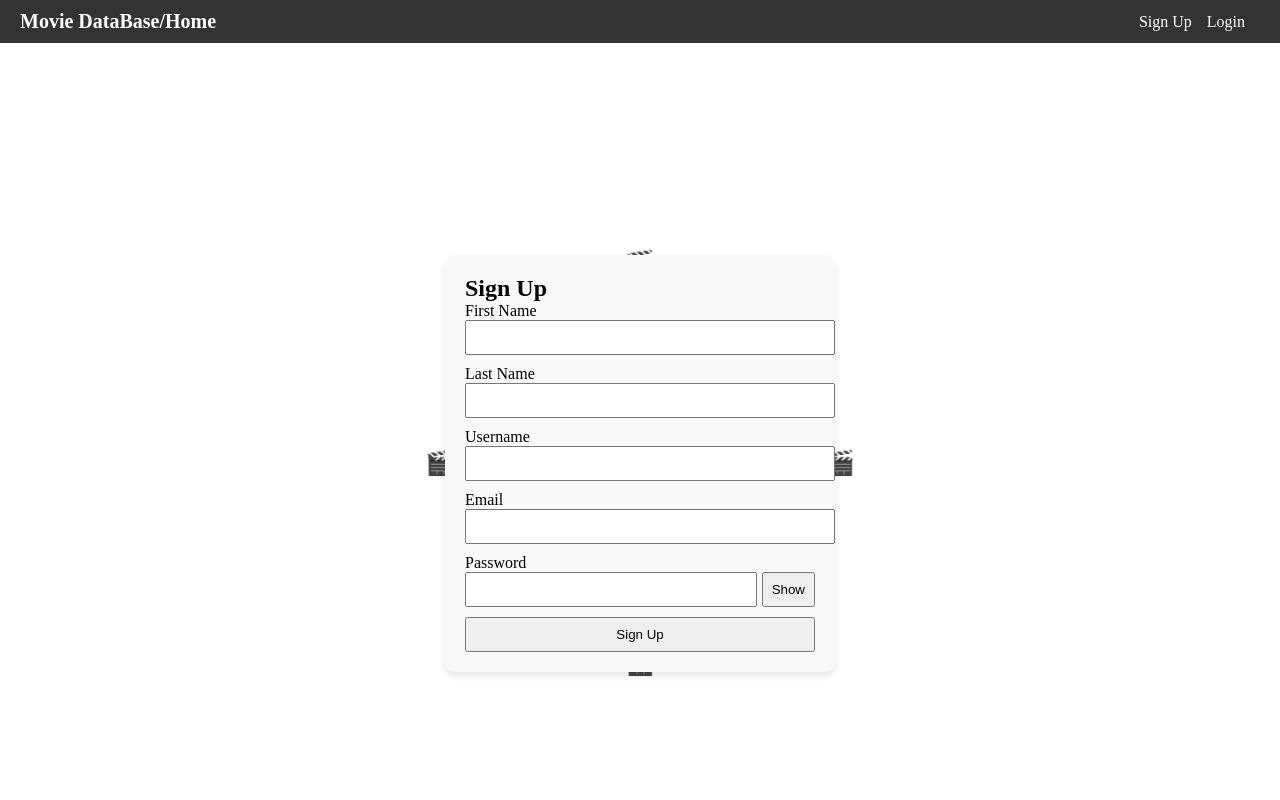
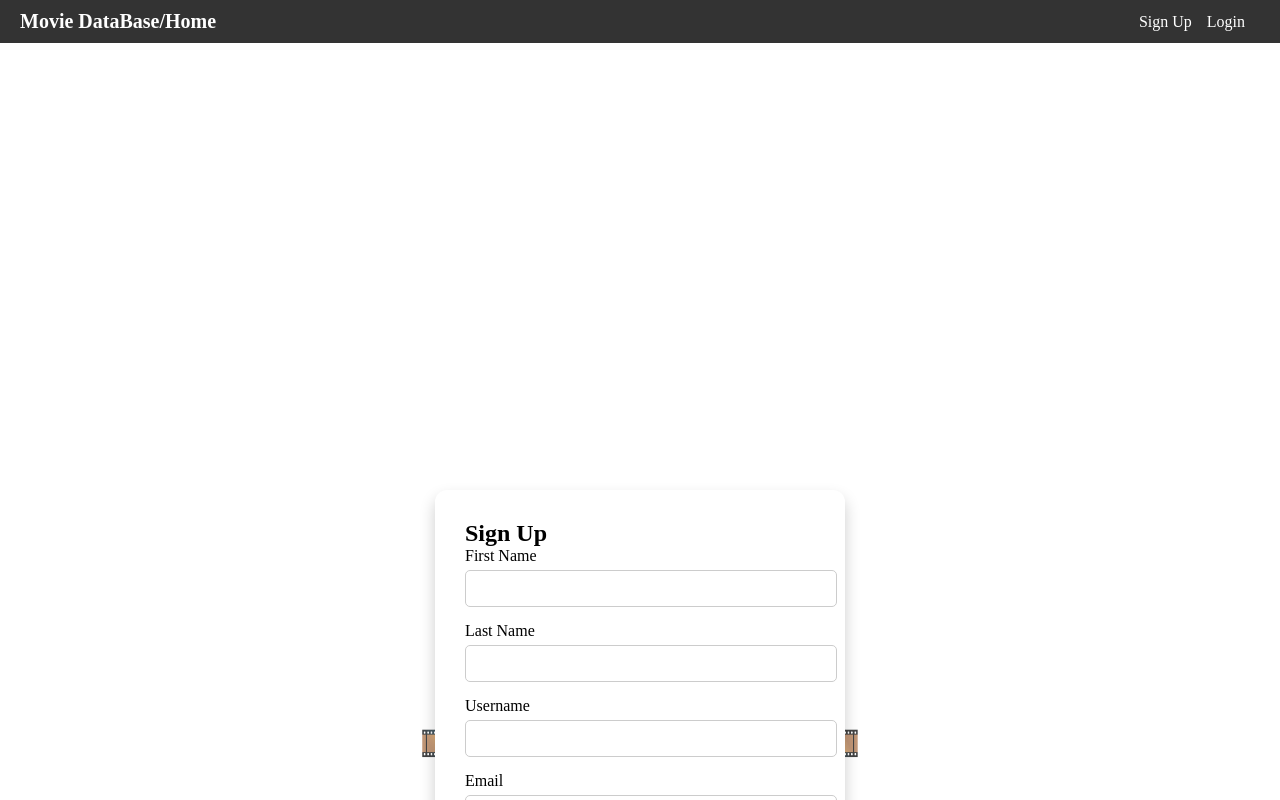
Before and after one commit to minyardlucky/MovieDB3, a React (Vite) app: page /signup in a window 1280 px wide. Shown: the top 800 px of the page. Built offline with nearby package versions, Linux system fonts and the light colour scheme; no server answers.

Commit message:
working on signup

```diff
--- a/src/components/SignUp/SignUp.jsx
+++ b/src/components/SignUp/SignUp.jsx
@@ -14,12 +14,14 @@ const getReelStyle = (index) => {
 
   return {
     position: 'absolute',
+    // Position relative to the center of the main container
     top: `calc(50% + ${y}px)`,
     left: `calc(50% + ${x}px)`,
-    transform: 'translate(-50%, -50%)', // Center the reel icon
-    fontSize: '24px', // Size of the reel icon
-    color: '#FFD700', // Gold color for movie reel
-    zIndex: 1, // Keep reels behind the form for a nice effect
+    // Center the reel icon perfectly
+    transform: 'translate(-50%, -50%)',
+    fontSize: '32px', // Increased size for visibility
+    color: '#9370DB', // Medium Purple color
+    zIndex: 1, // Keep reels behind the form
   };
 };
 
@@ -77,97 +79,118 @@ function SignUp({ setUser }) {
   };
 
   return (
-    // 1. Full-page container for centering and relative positioning
+    // 1. Full-page container for centering, relative positioning, and circle spacing
     <div
       style={{
         display: "flex",
         justifyContent: "center",
         alignItems: "center",
-        minHeight: "100vh", // Ensures it takes up full viewport height
-        padding: "20px",
-        position: "relative", // Crucial for positioning the reels absolutely
+        minHeight: "100vh",
+        // IMPORTANT FIX: Added large padding to prevent the absolutely positioned reels
+        // from being cut off by the container's edges.
+        padding: "300px",
+        position: "relative",
       }}
     >
 
-      {/* 2. Container for the form to apply a style */}
+      {/* 2. Form Container */}
       <div
         style={{
-          backgroundColor: '#f9f9f9',
-          padding: '20px',
-          borderRadius: '10px',
-          boxShadow: '0 4px 8px rgba(0, 0, 0, 0.1)',
+          backgroundColor: 'white', // Changed to white for better contrast
+          padding: '30px',
+          borderRadius: '12px',
+          boxShadow: '0 8px 16px rgba(0, 0, 0, 0.2)',
           maxWidth: '350px',
           width: '100%',
           zIndex: 2, // Keep the form in front of the reels
         }}
       >
         <h2>Sign Up</h2>
-        <form onSubmit={handleSignUp} style={{}}>
-          <div style={{ marginBottom: "10px" }}>
-            <label>First Name</label>
+        <form onSubmit={handleSignUp}>
+          <div style={{ marginBottom: "15px" }}>
+            <label style={{ display: "block", marginBottom: "5px" }}>First Name</label>
             <input
               type="text"
               value={firstName}
               onChange={(e) => setFirstName(e.target.value)}
-              style={{ width: "100%", padding: "8px" }}
+              style={{ width: "100%", padding: "10px", border: "1px solid #ccc", borderRadius: "5px" }}
             />
           </div>
-          <div style={{ marginBottom: "10px" }}>
-            <label>Last Name</label>
+          <div style={{ marginBottom: "15px" }}>
+            <label style={{ display: "block", marginBottom: "5px" }}>Last Name</label>
             <input
               type="text"
               value={lastName}
               onChange={(e) => setLastName(e.target.value)}
-              style={{ width: "100%", padding: "8px" }}
+              style={{ width: "100%", padding: "10px", border: "1px solid #ccc", borderRadius: "5px" }}
             />
           </div>
-          <div style={{ marginBottom: "10px" }}>
-            <label>Username</label>
+          <div style={{ marginBottom: "15px" }}>
+            <label style={{ display: "block", marginBottom: "5px" }}>Username</label>
             <input
               type="text"
               value={userName}
               onChange={(e) => setUserName(e.target.value)}
-              style={{ width: "100%", padding: "8px" }}
+              style={{ width: "100%", padding: "10px", border: "1px solid #ccc", borderRadius: "5px" }}
             />
           </div>
-          <div style={{ marginBottom: "10px" }}>
-            <label>Email</label>
+          <div style={{ marginBottom: "15px" }}>
+            <label style={{ display: "block", marginBottom: "5px" }}>Email</label>
             <input
               type="email"
               value={email}
               onChange={(e) => setEmail(e.target.value)}
-              style={{ width: "100%", padding: "8px" }}
+              style={{ width: "100%", padding: "10px", border: "1px solid #ccc", borderRadius: "5px" }}
             />
           </div>
-          <div style={{ marginBottom: "10px" }}>
-            <label>Password</label>
+          <div style={{ marginBottom: "20px" }}>
+            <label style={{ display: "block", marginBottom: "5px" }}>Password</label>
             <div style={{ display: "flex" }}>
               <input
                 type={showPassword ? "text" : "password"}
                 value={passWord}
                 onChange={(e) => setPassWord(e.target.value)}
-                style={{ flex: 1, padding: "8px" }}
+                style={{ flex: 1, padding: "10px", border: "1px solid #ccc", borderRadius: "5px 0 0 5px" }}
               />
               <button
                 type="button"
                 onClick={() => setShowPassword(!showPassword)}
-                style={{ marginLeft: "5px", padding: "8px", cursor: "pointer" }}
+                style={{
+                  marginLeft: "0px",
+                  padding: "10px 15px",
+                  cursor: "pointer",
+                  backgroundColor: '#4CAF50', // Green button
+                  color: 'white',
+                  border: 'none',
+                  borderRadius: "0 5px 5px 0"
+                }}
               >
                 {showPassword ? "Hide" : "Show"}
               </button>
             </div>
           </div>
-          <button type="submit" style={{ padding: "8px 15px", width: "100%" }}>
+          <button
+            type="submit"
+            style={{
+              padding: "12px 15px",
+              width: "100%",
+              backgroundColor: '#007BFF', // Blue submit button
+              color: 'white',
+              border: 'none',
+              borderRadius: '5px',
+              cursor: 'pointer'
+            }}
+          >
             Sign Up
           </button>
         </form>
-        {error && <p style={{ color: "red", marginTop: "10px" }}>{error}</p>}
+        {error && <p style={{ color: "red", marginTop: "15px" }}>{error}</p>}
       </div>
 
-      {/* 3. Movie Reel Icons (using 🎬 emoji) */}
+      {/* 3. Movie Reel Icons (🎞️) */}
       {[...Array(NUM_REELS)].map((_, index) => (
         <div key={index} style={getReelStyle(index)}>
-          🎬
+          🎞️
         </div>
       ))}
 
```
